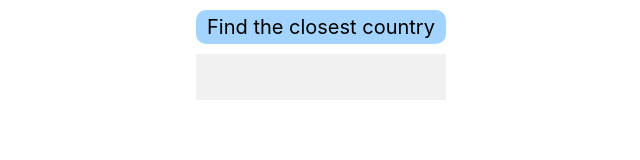
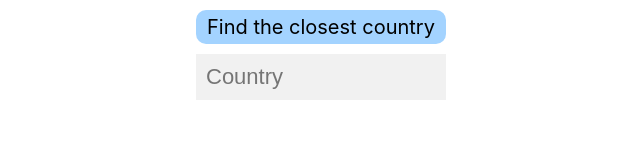
Before and after one commit to hermesespinola/country-search, a React (Create React App) app in the folder client/: page / in a window 1280 px wide. Shown: the top 160 px of the page, without its empty margins (319-959 px from the left). Built offline with nearby package versions, Linux system fonts and the light colour scheme.

Commit message:
Autocomplete placeholder

```diff
--- a/client/src/components/container/CountryAutocomplete.js
+++ b/client/src/components/container/CountryAutocomplete.js
@@ -5,11 +5,15 @@ import { autcompleteClosestCountries } from '../../api';
 import { useDebounce } from '../../hooks';
 
 const CountryAutocomplete = () => {
+    // debouncedQuery to only trigger the api call when
+    // the user stoped for some time.
     const [debouncedQuery, query, setQuery] = useDebounce('', 300);
     const [countries, setCountries] = useState([]);
-    const [showResults, setShowResults] = useState(true);
+    const [showResults, setShowResults] = useState(false);
 
     useEffect(() => {
+        // Don't fetch data if the query is empty or
+        // if we don't want to show the results.
         if (!debouncedQuery || !showResults) {
             return;
         }
@@ -24,6 +28,8 @@ const CountryAutocomplete = () => {
             <AutocompleteItem
                 key={`${postal}-${name}`}
                 onClick={() => {
+                    // When clicked an item we want to update the query
+                    // and stop fetching/showing country results.
                     setShowResults(false);
                     setCountries([]);
                     setQuery(name);
@@ -38,8 +44,10 @@ const CountryAutocomplete = () => {
     return (
         <Autocomplete
             label="Find the closest country"
+            placeholder={"Country"}
             value={query}
             onChange={(value) => {
+                // If the user starts typing again, show the results.
                 if (!showResults) {
                     setShowResults(true);
                 }
--- a/client/src/components/presentational/Autocomplete/Autocomplete.js
+++ b/client/src/components/presentational/Autocomplete/Autocomplete.js
@@ -4,12 +4,13 @@ import ResultList from './ResultList';
 import Label from '../Label';
 import './Autocomplete.css';
 
-const Autocomplete = ({ children, label, value, onChange }) => (
+const Autocomplete = ({ children, label, placeholder, value, onChange }) => (
     <div className="autocomplete-container">
         {label && <Label color="#a3d3ff">Find the closest country</Label>}
         <input
             className="autocomplete-input"
             value={value}
+            placeholder={placeholder}
             onChange={(event) => {
                 onChange(event.target.value);
             }}
```
